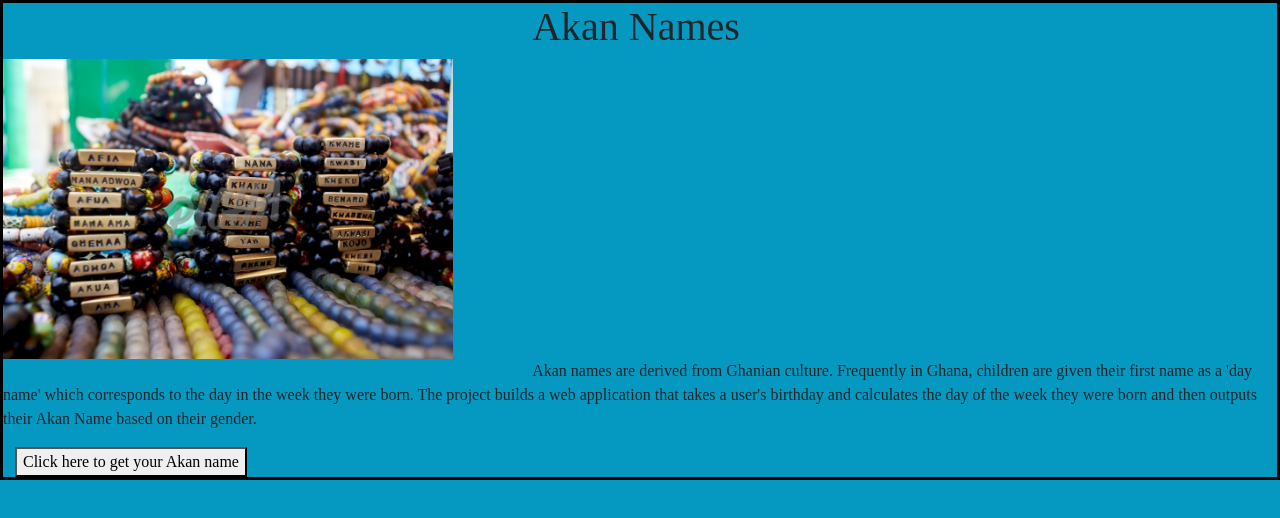
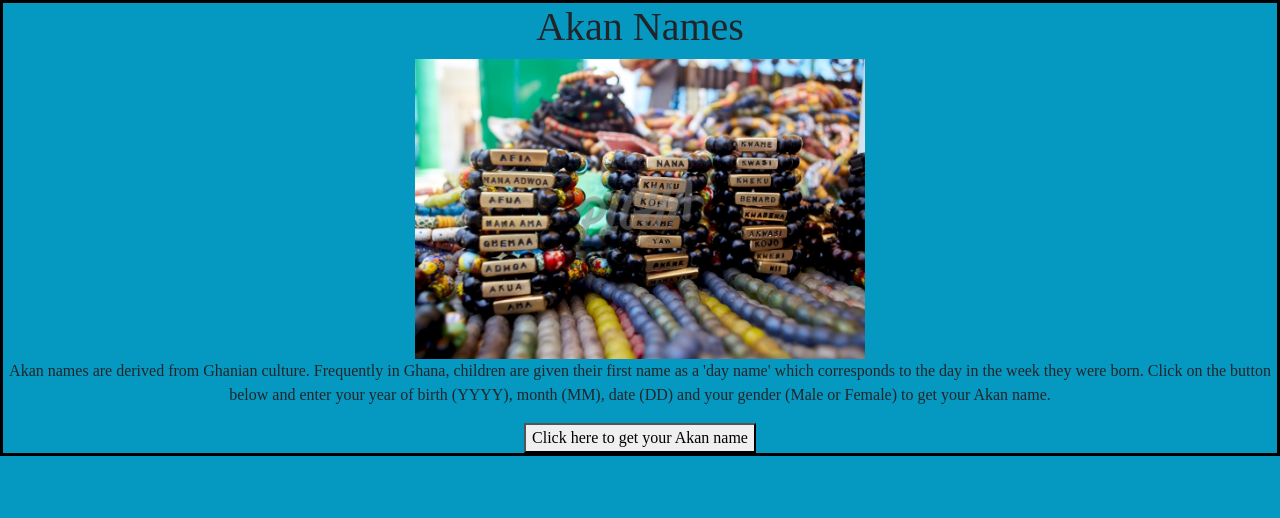
Before and after one commit to Sondoro/akan_name, a plain HTML site: page index.html in a window 1280 px wide. Drawn offline with nearby package versions, Linux system fonts and the light colour scheme.

Commit message:
align image and button to center

```diff
--- a/css/styles.css
+++ b/css/styles.css
@@ -12,6 +12,11 @@ body{
   float: left;
   margin: 20px;
 }
-.center{
-  text-indent: 14cm;
+img{
+  display: block;
+  margin: 0 auto 0 auto
 }
+button{
+  display: block;
+  margin: 0 auto 0 auto
+}
--- a/index.html
+++ b/index.html
@@ -10,13 +10,10 @@
   <link rel="stylesheet" href="css/styles.css">
 </head>
 <body>
-  <div class="center">
-    <h1>Akan Names</h1>
+  <h1 class ="text-center">Akan Names</h1>
+  <img width="450" height="300" src="images/akan.jpg" alt="Akan Names Bracelets">
+  <p class="text-center">Akan names are derived from Ghanian culture. Frequently in Ghana, children are given their first name as a 'day name' which corresponds to the day in the week they were born. Click on the button below and enter your year of birth (YYYY), month (MM), date (DD) and your gender (Male or Female) to get your Akan name.</p>
 
-    <img width="450" height="300" src="images/akan.jpg" alt="Akan Names Bracelets">
-
-    <p>Akan names are derived from Ghanian culture. Frequently in Ghana, children are given their first name as a 'day name' which corresponds to the day in the week they were born. The project builds a web application that takes a user's birthday and calculates the day of the week they were born and then outputs their Akan Name based on their gender.</p>
-    </div>
   <div class="container-fluid">
     <button onclick="main()">Click here to get your Akan name</button>
   </div>
```
